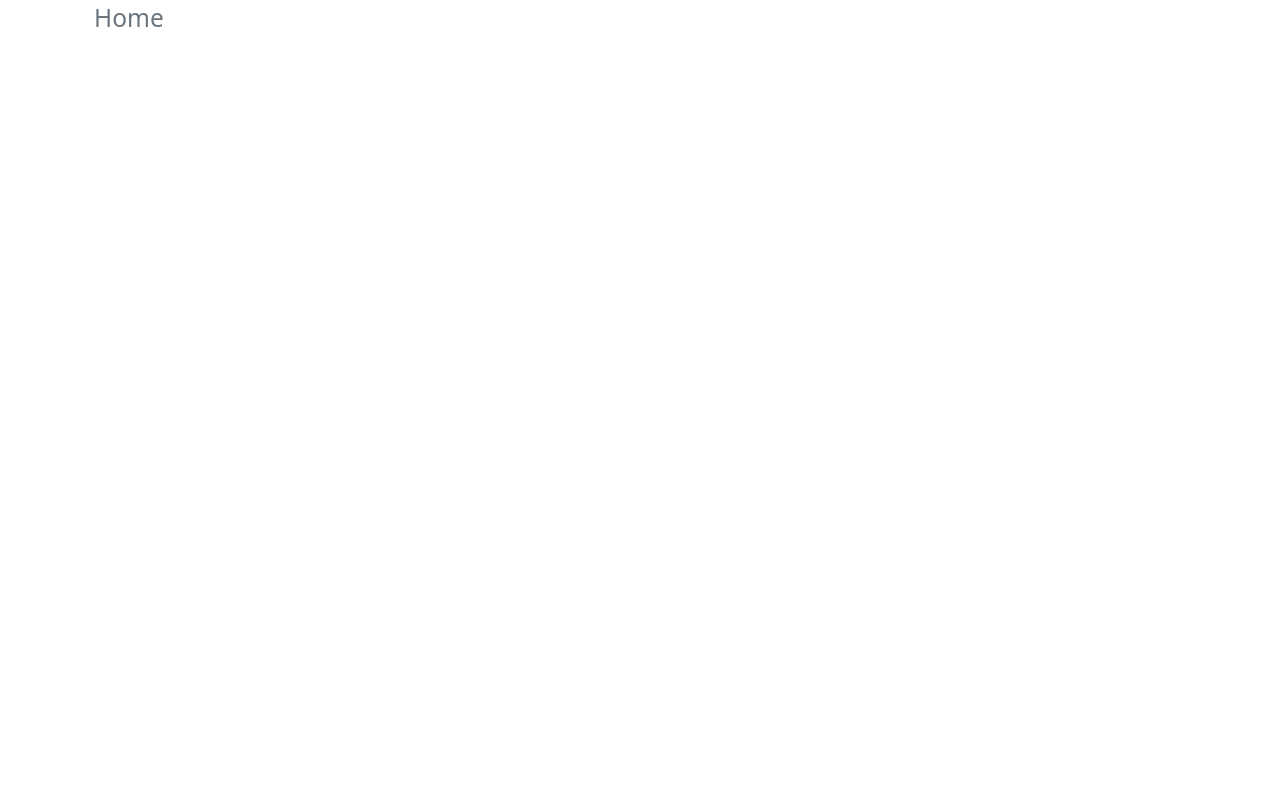
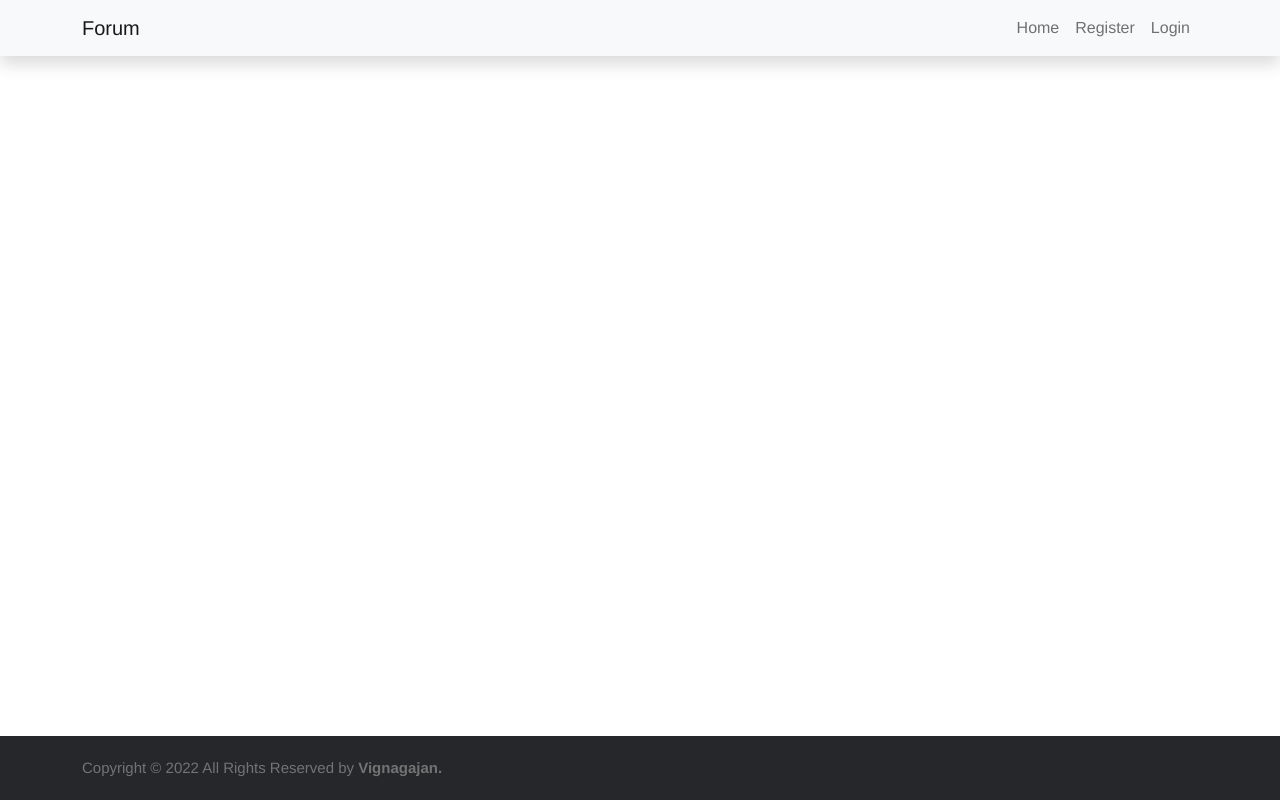
Before and after one commit to vignagajan/simple-forum, a React (Create React App) app in the folder frontend/: page / in a window 1280 px wide. Built offline with nearby package versions, Linux system fonts and the light colour scheme.

Commit message:
Add navbar and footer

```diff
--- a/frontend/package.json
+++ b/frontend/package.json
@@ -11,6 +11,7 @@
     "popper.js": "^1.16.1",
     "react": "^18.0.0",
     "react-dom": "^18.0.0",
+    "react-helmet": "^6.1.0",
     "react-router-dom": "^6.3.0",
     "react-scripts": "5.0.1",
     "web-vitals": "^2.1.4"
--- a/frontend/src/App.js
+++ b/frontend/src/App.js
@@ -1,16 +1,20 @@
 import { BrowserRouter as Router, Routes, Route } from "react-router-dom";
+import Footer from "./components/Footer";
+import Header from "./components/Header";
 import Home from "./pages/Home";
 
 function App() {
   return (
     <>
       <Router>
+      <Header />
         <div className="container">
           <Routes>
             <Route path='/' element={<Home />}/>
           </Routes>
 
         </div>
+      <Footer />
       </Router>
     </>
   );
--- /dev/null
+++ b/frontend/src/components/Footer.jsx
@@ -0,0 +1,16 @@
+function Footer() {
+  return (
+    <footer className="site-footer">
+        <div className="container">
+        <div className="row">
+            <div className="col-md-8 col-sm-6 col-xs-12">
+            <p className="copyright-text">Copyright &copy; 2022 All Rights Reserved by <b>Vignagajan.</b>
+            </p>
+            </div>
+        </div>
+        </div>
+    </footer>
+  )
+}
+
+export default Footer
--- /dev/null
+++ b/frontend/src/components/Header.jsx
@@ -0,0 +1,31 @@
+import {Link} from 'react-router-dom';
+
+function Header() {
+  return (
+    <>
+    <nav className="navbar navbar-expand-lg navbar-light bg-light shadow fixed-top">
+      <div className="container ms-auto mb-2 mb-lg-0">
+      <Link className="navbar-brand" to="/">Forum</Link>
+        <button className="navbar-toggler" type="button" data-bs-toggle="collapse" data-bs-target="#navbar" aria-controls="navbarSupportedContent" aria-expanded="false" aria-label="Toggle navigation">
+          <span className="navbar-toggler-icon"></span>
+        </button>
+        <div className="collapse navbar-collapse" id="navbar">
+          <ul className="navbar-nav ms-auto">
+            <li className="nav-item">
+              <Link className="nav-link" to="/">Home</Link>
+            </li>
+            <li className="nav-item">
+              <Link className="nav-link" to="/register">Register</Link>
+            </li>
+            <li className="nav-item">
+              <Link className="nav-link" to="/login">Login</Link>
+            </li>
+          </ul>
+        </div>
+      </div>
+    </nav>
+    </>
+  )
+}
+
+export default Header
--- a/frontend/src/index.css
+++ b/frontend/src/index.css
@@ -0,0 +1,34 @@
+/* Custom font */
+p,
+div {
+  font-family: "Nobile", Helvetica, Arial, sans-serif;
+}
+
+.site-footer {
+  background-color: #26272b;
+  padding: 20px 0 20px 0;
+  font-size: 15px;
+  line-height: 24px;
+  color: #737373;
+  position: fixed;
+  bottom: 0;
+  width: 100%;
+}
+.copyright-text {
+  margin: 0;
+}
+
+@media (max-width: 991px) {
+  .site-footer [class^="col-"] {
+    margin-bottom: 10px;
+  }
+}
+
+@media (max-width: 767px) {
+  .site-footer {
+    padding-bottom: 0;
+  }
+  .site-footer .copyright-text {
+    text-align: center;
+  }
+}
```
Also changed, not shown: 1 other file (tests, documents, lock files or other folders).
